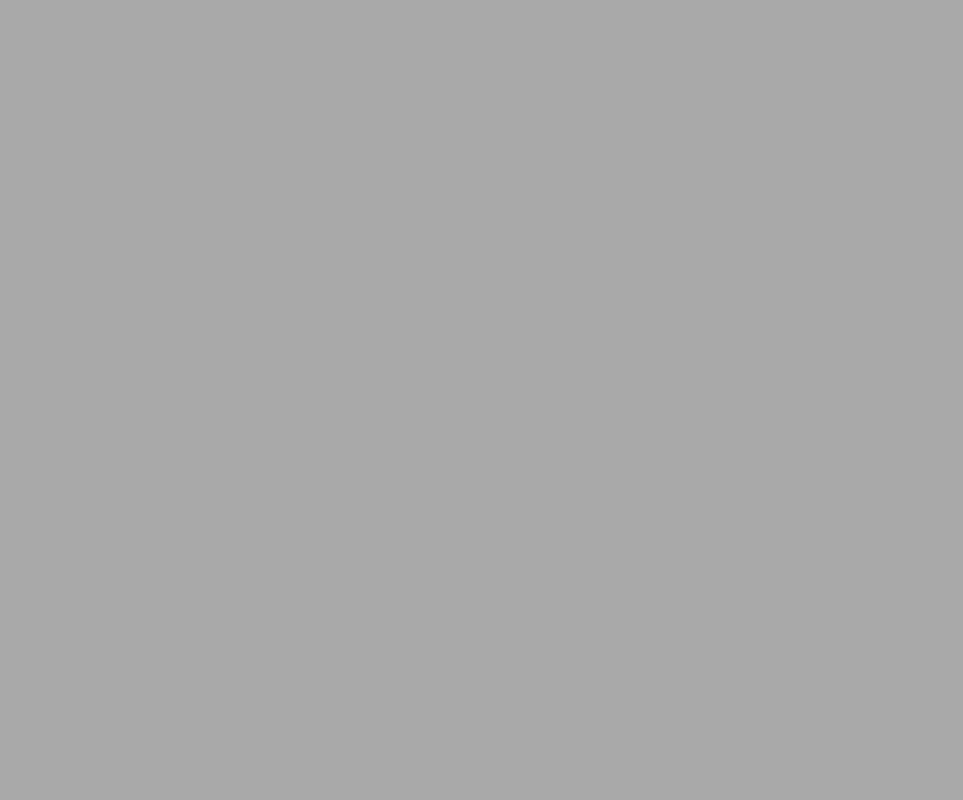
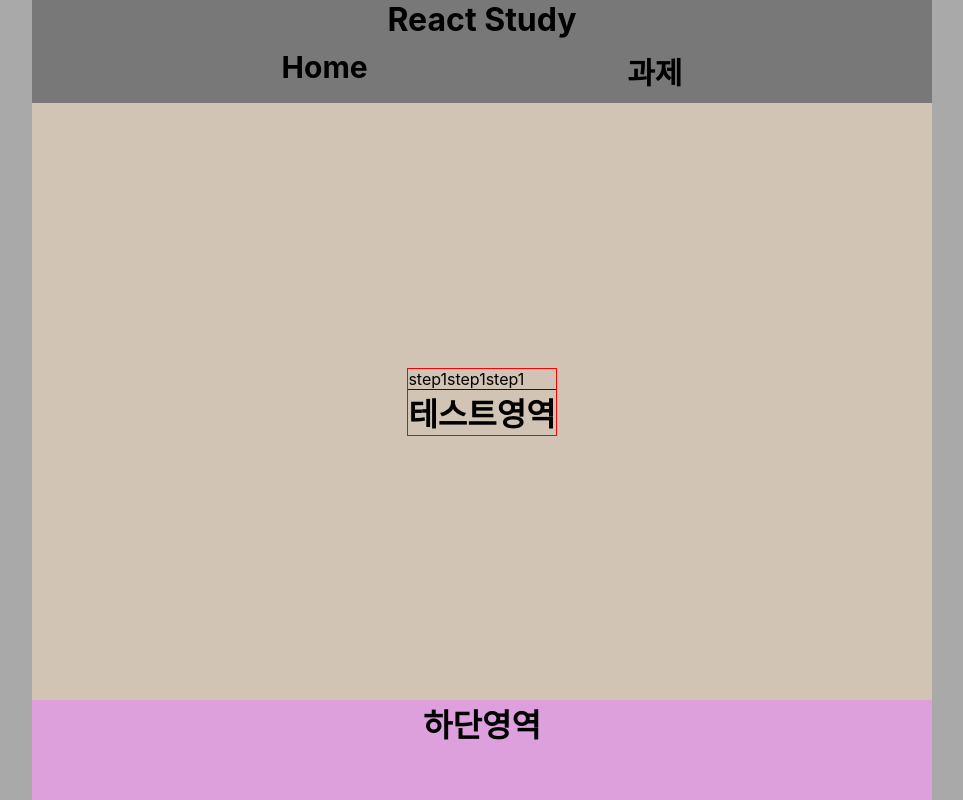
Before and after one commit to limdumb/React-Study, a React (Create React App) app: page /Tap in a window 1280 px wide. Before the commit this address had no page. Shown: the whole page, without its empty margins (158-1121 px from the left). Built offline with nearby package versions, Linux system fonts and the light colour scheme.

Commit message:
[Docs] Tap페이지 구조생성

```diff
--- a/src/App.css
+++ b/src/App.css
@@ -195,3 +195,17 @@ clip-path box-shadow 문제에 관하여*/
     width: 100%;
     height: 100%;
 }
+
+
+
+/******************************** Tap css********************************/
+
+
+#layout{
+    outline: 1px solid red;
+}
+
+.Tap_title{
+    outline: 1px solid blue;
+    display: flex;
+}
--- a/src/component/nav_Button/Tap.jsx
+++ b/src/component/nav_Button/Tap.jsx
@@ -0,0 +1,44 @@
+/*
+[목적구분]
+1. 3개의 탭버튼을 구현한다.
+2. 클릭된 해당탭만 활성화되어 내용보여주기
+   (탭의 내용은 중복금지)
+
+[탭별요구사항]
+
+step1 : 과제로 진행했던 Rating에 대한 기능설명이 나오도록 구현!
+
+
+
+step2 : 버튼클릭시에 새로운 모델 컴포넌트 창이 떠야하며 해당창은 반응형이여야한다.(중앙배치요망)
+
+step3 : Switch 와 동일하게 기능설명을 하고 Switch를 클릭시 alert 창에 스터디 1기 끝난후기
+
+**step1 선택사항 : 스크롤로 구현할지 or 슬라이드 처리로 구현할지
+**step2 선택사항 : 애니메이션을 추가 구현할지
+**step3 선택사항 : 애니메이션을 추가 구현할지
+
+*/
+
+
+
+function Tap(){
+    return(
+
+        <div id="layout">
+            <ul className="Tap_title">
+                <li>step1</li>
+                <li>step1</li>
+                <li>step1</li>
+            </ul>
+            <div className="Tap_content">
+                {/* 컴포넌트작성 */}
+                <h1>테스트영역</h1>
+            </div>
+        </div>
+
+    )
+}
+
+
+export default Tap;
```
